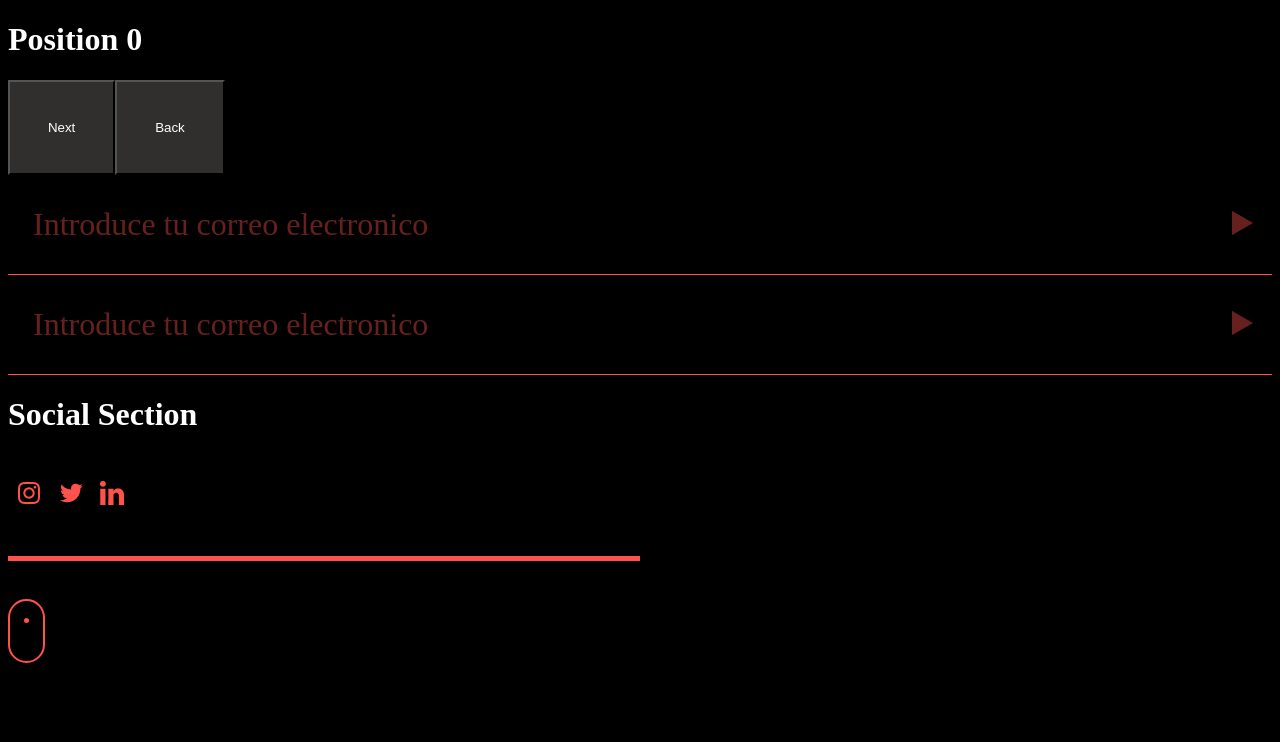
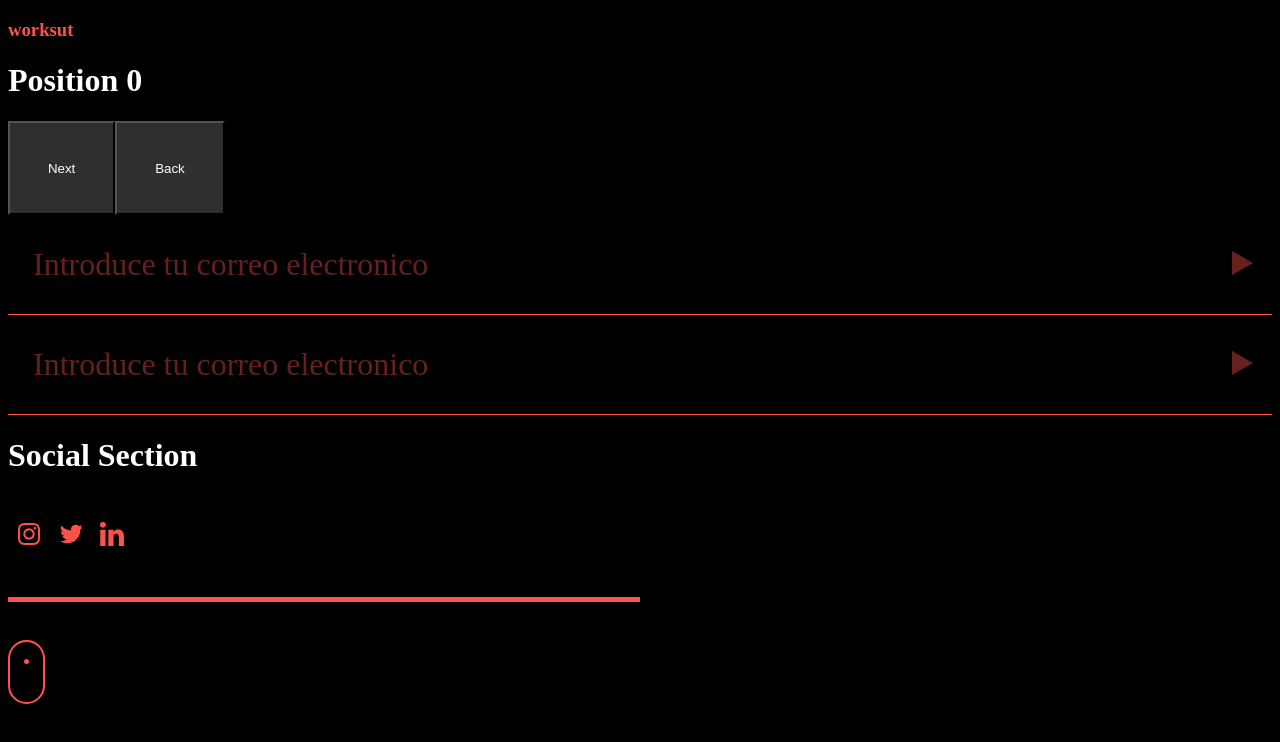
Before and after one commit to Yevhenbk/worksut-landing, a React (Create React App) app: page / in a window 1280 px wide. Shown: the top 742 px of the page. Built offline with nearby package versions, Linux system fonts and the light colour scheme.

Commit message:
FEATURE: FEND-09 Title component (#7)
* Import libreries
* LogoTitle and styled done, showed on SampleView
* Change exports and sample injection

Co-authored-by: AslanSN <aslan.staub@manumartinez.es>

```diff
--- a/package.json
+++ b/package.json
@@ -17,7 +17,7 @@
     "react": "^17.0.2",
     "react-dom": "^17.0.2",
     "react-redux": "^7.2.6",
-    "react-scripts": "5.0.0",
+    "react-scripts": "^5.0.0",
     "redux": "^4.1.2",
     "sass": "^1.49.0",
     "styled-components": "^5.3.3",
@@ -28,7 +28,8 @@
     "start": "react-scripts start",
     "build": "react-scripts build",
     "test": "react-scripts test",
-    "eject": "react-scripts eject"
+    "eject": "react-scripts eject",
+    "compile": "react-scripts compile"
   },
   "eslintConfig": {
     "extends": [
--- /dev/null
+++ b/src/components/LogoTitle/LogoTitle.tsx
@@ -0,0 +1,24 @@
+import { LogoTitleStyled } from "./LogoTitleStyled";
+import * as PropTypes from "prop-types";
+
+const LogoTitleProptypes = {
+    text: PropTypes.string.isRequired
+}
+
+type LogoTitleTyped = PropTypes.InferProps<typeof LogoTitleProptypes>;
+
+/**
+ * ! Simple title component
+ * * aslansn - 2022-02-01
+ */
+const LogoTitle: React.FC<LogoTitleTyped> = (props: any) => {
+    return (
+        <LogoTitleStyled>
+            {props.text}
+        </LogoTitleStyled>
+    )
+};
+
+LogoTitle.propTypes = LogoTitleProptypes;
+
+export default LogoTitle;
--- /dev/null
+++ b/src/components/LogoTitle/LogoTitleStyled.ts
@@ -0,0 +1,7 @@
+import styled from "styled-components";
+import { Tokens } from "../../static/Colors";
+
+export const LogoTitleStyled = styled.h3`
+    border: none;
+    color: ${Tokens.Colors.Primary};
+`
--- a/src/index.tsx
+++ b/src/index.tsx
@@ -5,7 +5,7 @@ import { Store } from "./core/core.app.context";
 import SampleView from "./sample/SampleView";
 import { FontStyle } from "./static/fonts/fonts";
 import { Provider } from "react-redux";
-
+//
 // import App from "./views/app/app.main";
 
 ReactDOM.render(
--- a/src/sample/SampleView.tsx
+++ b/src/sample/SampleView.tsx
@@ -7,7 +7,7 @@ import Scrollable from "../components/Scrollable/Scrollable";
 import "./SampleView.scss";
 import { Next, Back } from "../functions/functions.slider";
 import { useAppDispatch, useAppSelector } from "../core/core.app.hooks";
-
+import LogoTitle from "../components/LogoTitle/LogoTitle";
 /**
  * ! Main Instance of the application
  * * whitehatdevv - 2022/01/21
@@ -22,6 +22,9 @@ const SampleView = () => {
   return (
     <>
       <div>
+        <div>
+          <LogoTitle text= "worksut"/>
+        </div>
         <div>
           <h1 className="positionTitle">Position {position}</h1>
           <button className="positionButton" onClick={() => dispatch(Next())}>
```
Also changed, not shown: 1 other file (tests, documents, lock files or other folders).
